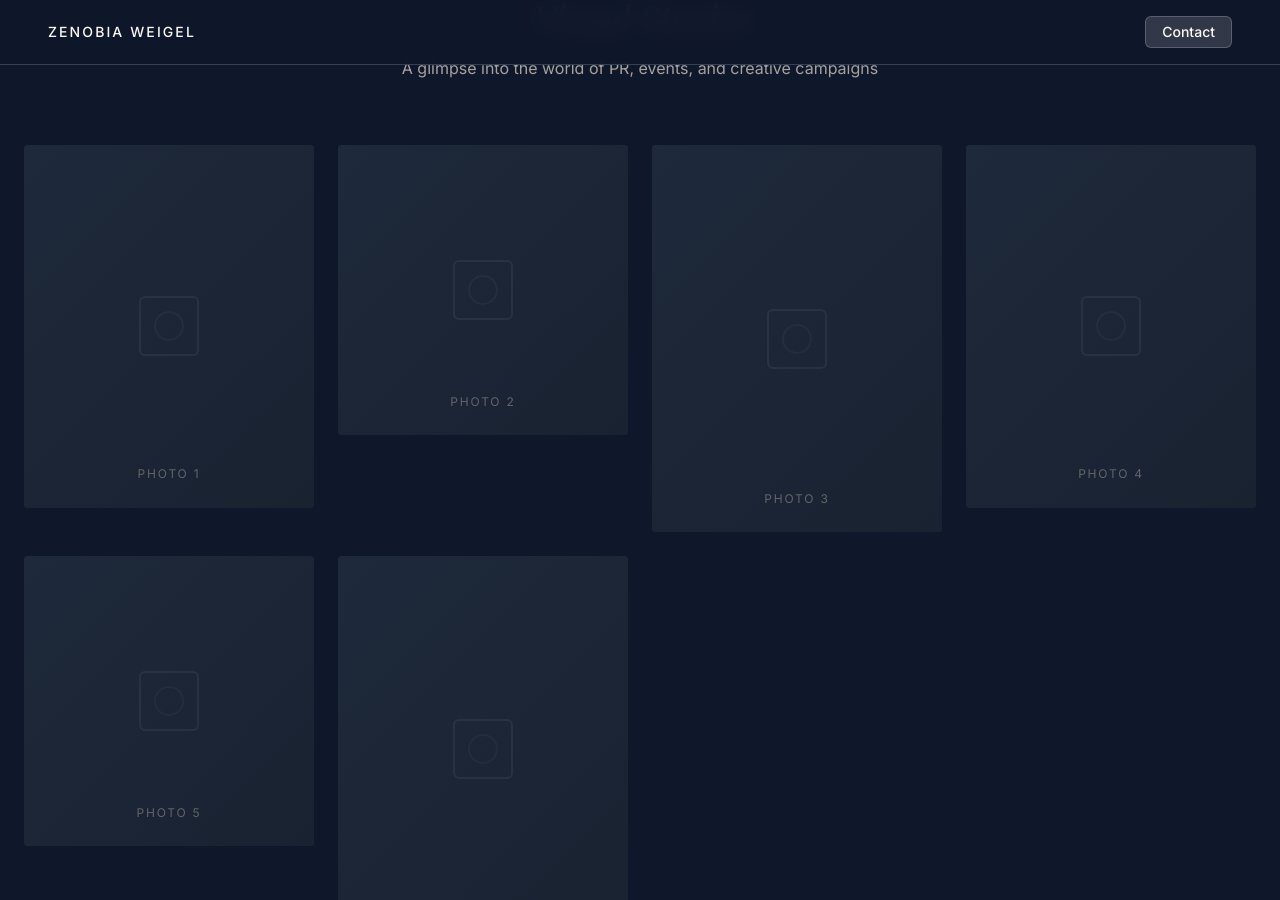
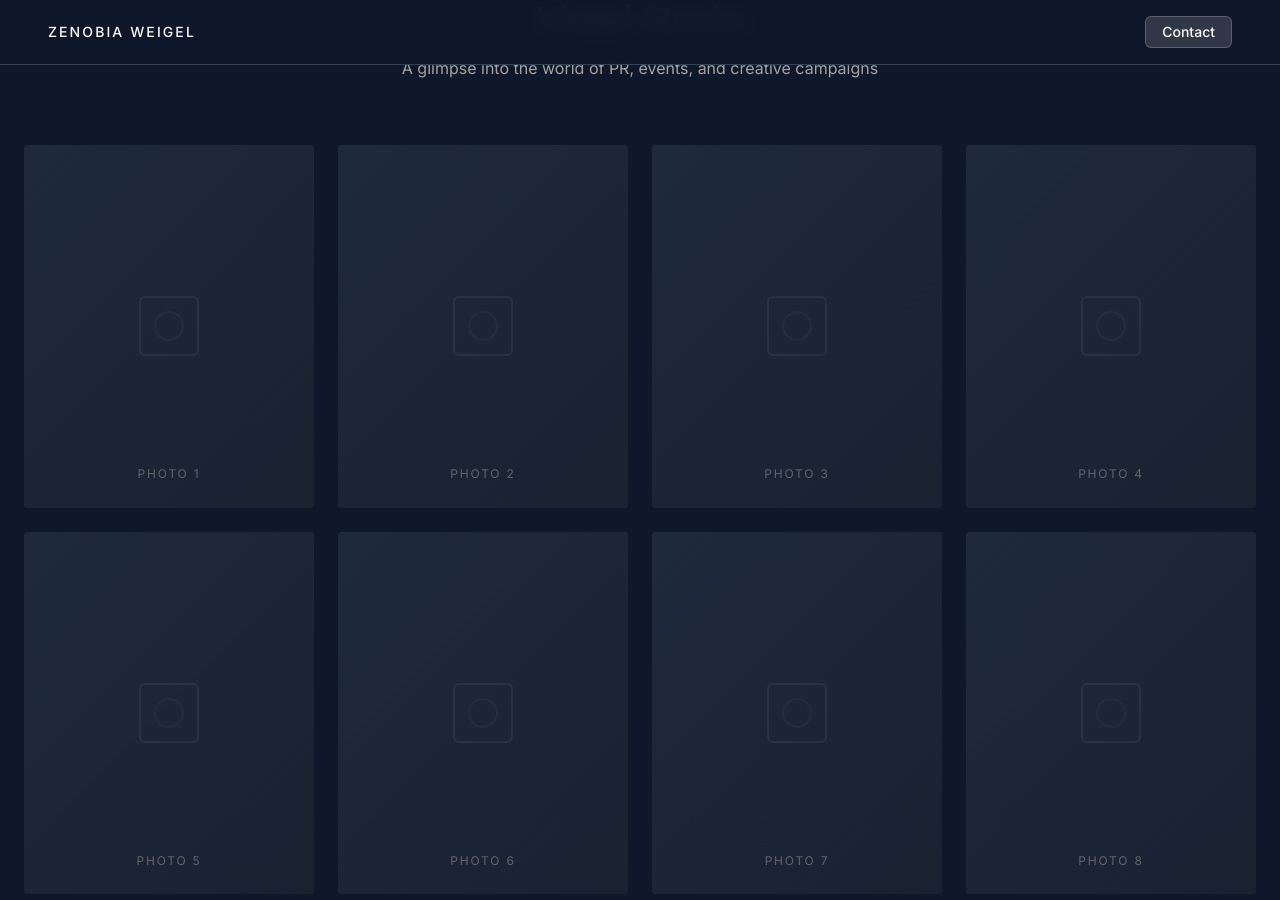
Before and after one commit to Zenobia-Weigel/Zenobia-Portfolio-Website, a Jekyll site: the page built from index.html, in a window 1280 px wide and 900 px high, scrolled down 4513 px. Built offline with Jekyll 4.4.1, drawn with Linux system fonts in a browser that asks for light colours; some web fonts are replaced.

Commit message:
Add links and update content in gallery photos
Gallery photos now support optional external links, with updates to the YAML data, HTML template, and SCSS for link styling. Also refreshed gallery content to include recent media coverage and event highlights.

```diff
--- a/_includes/photo-grid.html
+++ b/_includes/photo-grid.html
@@ -12,7 +12,11 @@
 
   <div class="gallery__grid">
     {% for photo in photos limit: include.limit | default: 12 %}
-    <article class="photo-item {% if forloop.first and include.featured %}photo-item--featured{% endif %}">
+    <article class="photo-item">
+      {% if photo.link %}
+      <a href="{{ photo.link }}" target="_blank" rel="noopener" class="photo-item__link">
+      {% endif %}
+
       {% assign is_placeholder = photo.image | contains: "placeholder" %}
 
       {% if is_placeholder %}
@@ -36,6 +40,10 @@
         {% endif %}
       </div>
       {% endif %}
+
+      {% if photo.link %}
+      </a>
+      {% endif %}
     </article>
     {% endfor %}
   </div>
--- a/_sass/_gallery.scss
+++ b/_sass/_gallery.scss
@@ -59,6 +59,15 @@
   cursor: pointer;
   transition: transform $transition-slow;
 
+  // Link wrapper styling
+  &__link {
+    display: block;
+    width: 100%;
+    height: 100%;
+    text-decoration: none;
+    color: inherit;
+  }
+
   &:hover {
     transform: translateY(-4px);
 
@@ -71,18 +80,6 @@
     }
   }
 
-  // Varying aspect ratios for visual interest
-  &:nth-child(3n+1) {
-    aspect-ratio: 4/5;
-  }
-
-  &:nth-child(3n+2) {
-    aspect-ratio: 1/1;
-  }
-
-  &:nth-child(3n) {
-    aspect-ratio: 3/4;
-  }
 
   &__image {
     width: 100%;
@@ -179,13 +176,6 @@
   }
 }
 
-// Featured photo (spans 2 columns)
-.photo-item--featured {
-  @media (min-width: $breakpoint-lg) {
-    grid-column: span 2;
-    aspect-ratio: 16/9;
-  }
-}
 
 // Full-width photo strip
 .photo-strip {
```
Also changed, not shown: _data/gallery.yml (+35 -14 lines).
